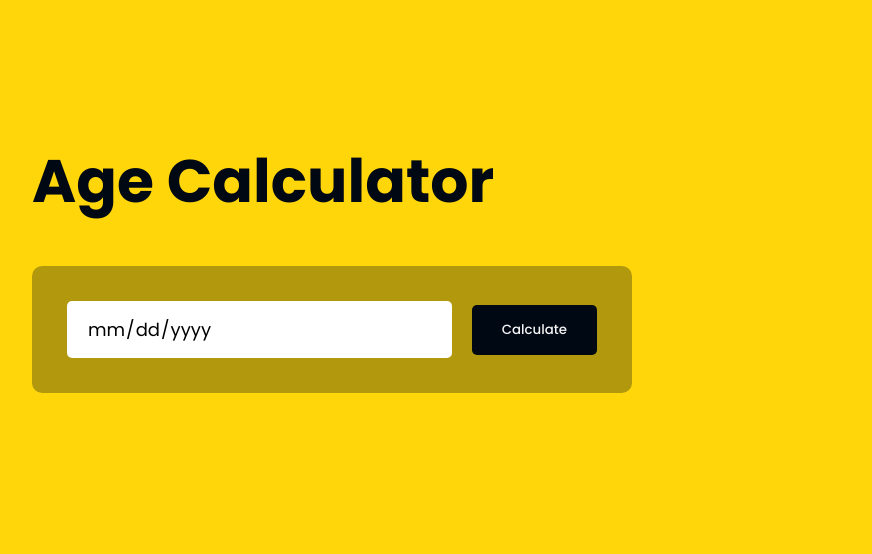
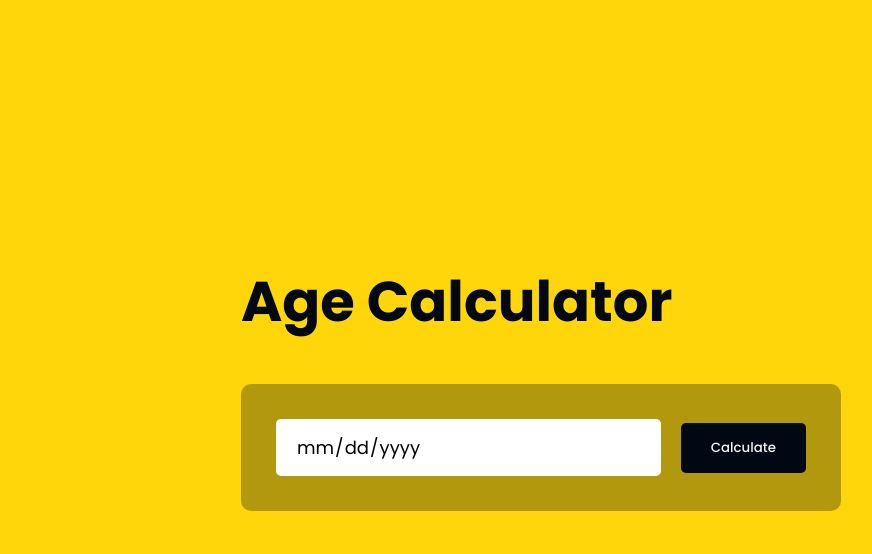
Before and after one commit to AbdulRehmanT/Age-and-Birthday-Calculator, a plain HTML site: page index.html in a window 1280 px wide. Shown: the whole page, without its empty margins (104-976 px from the left). Drawn offline with Linux system fonts and the light colour scheme.

Commit message:
Changes done in css

```diff
--- a/style.css
+++ b/style.css
@@ -13,17 +13,21 @@
     background-color: #ffd60a;
     color: #000814;
     padding: 10px;
+    display: flex;
+    justify-content: center;
+    align-items: center;
 }
 
 .calculator {
-    width: 100%;
+    width: 90%;
+    margin-left: 10px;
+    margin-top: 10px;
     max-width: 600px;
-    margin-left: 10%;
-    margin-top: 10%;
 }
 
 .calculator>h1 {
-    font-size: 60px;
+    font-size: 3.5rem;
+
 }
 
 .input-box {
@@ -69,6 +73,8 @@
     width: auto;
 }
 
-p{
-    color: whitesmoke;
+p {
+    color: #000814;
+    font-size: large;
+    font-weight: 700;
 }
```
